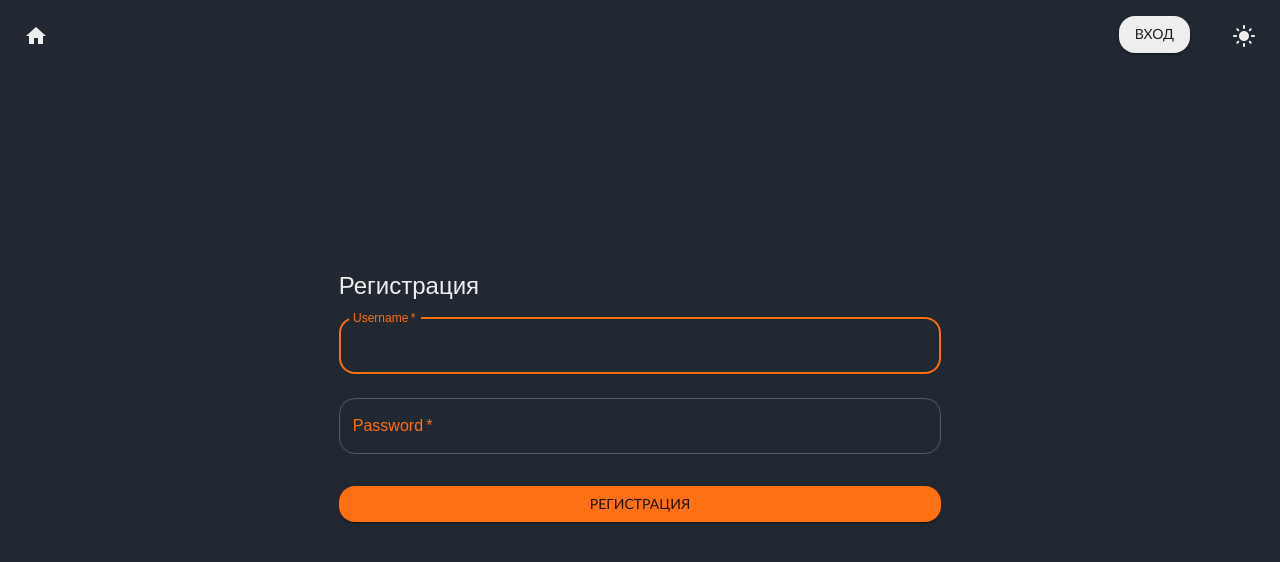
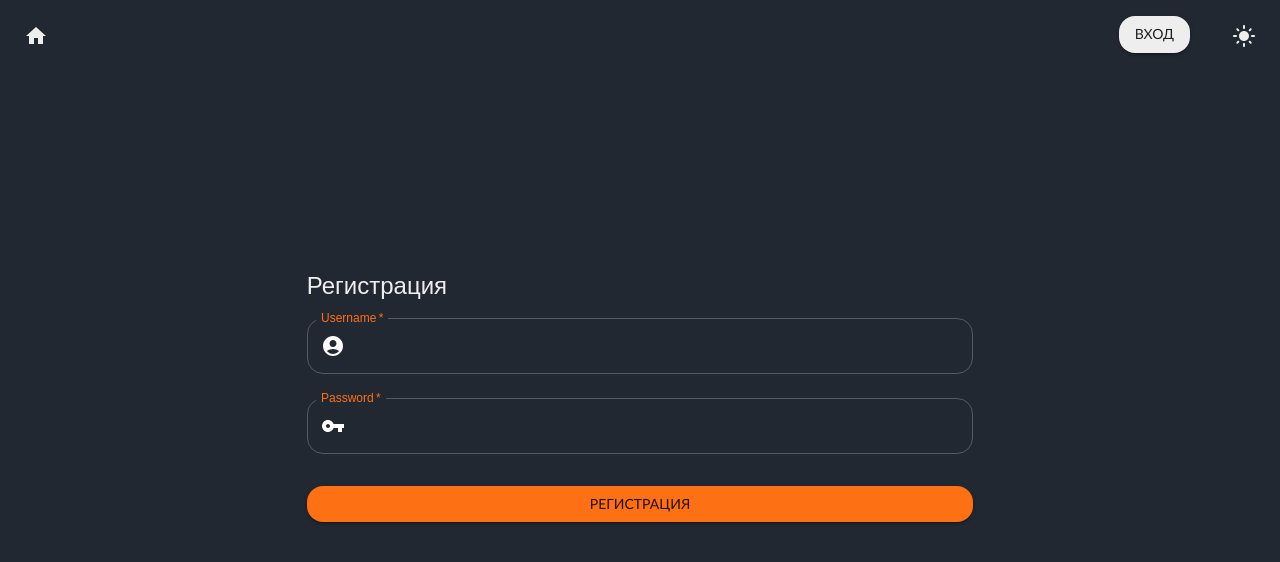
Before and after one commit to vbncursed/speed-typing-test, a React (Vite) app in the folder speed-typing-test/: page /register in a window 1280 px wide. Shown: the top 562 px of the page. Built offline with nearby package versions, Linux system fonts and the light colour scheme.

Commit message:
Changes to be committed: 	new file:   speed-typing-test/fonts/calibri-regular.woff2 	modified:   speed-typing-test/src/Login.tsx 	modified:   speed-typing-test/src/Profile.tsx 	modified:   speed-typing-test/src/Register.tsx

```diff
--- a/speed-typing-test/src/Login.tsx
+++ b/speed-typing-test/src/Login.tsx
@@ -1,5 +1,8 @@
 import React, { useState } from "react";
 import { Box, Button, TextField, Typography } from "@mui/material";
+import AccountCircle from "@mui/icons-material/AccountCircle";
+import InputAdornment from "@mui/material/InputAdornment";
+import VpnKeyIcon from "@mui/icons-material/VpnKey";
 import { useNavigate } from "react-router-dom";
 import axios from "axios";
 
@@ -47,9 +50,15 @@ const Login: React.FC<LoginProps> = ({ onLogin }) => {
         label="Username"
         name="username"
         autoComplete="username"
-        autoFocus
         value={username}
         onChange={(e) => setUsername(e.target.value)}
+        InputProps={{
+          startAdornment: (
+            <InputAdornment position="start">
+              <AccountCircle />
+            </InputAdornment>
+          ),
+        }}
       />
       <TextField
         margin="normal"
@@ -62,6 +71,13 @@ const Login: React.FC<LoginProps> = ({ onLogin }) => {
         autoComplete="current-password"
         value={password}
         onChange={(e) => setPassword(e.target.value)}
+        InputProps={{
+          startAdornment: (
+            <InputAdornment position="start">
+              <VpnKeyIcon />
+            </InputAdornment>
+          ),
+        }}
       />
       {error && (
         <Typography color="error" variant="body2">
--- a/speed-typing-test/src/Profile.tsx
+++ b/speed-typing-test/src/Profile.tsx
@@ -43,7 +43,7 @@ const Profile: React.FC = () => {
         );
         setTopResults(response.data);
       } catch (error) {
-        console.error("Ошибка при получении топа результатов:", error);
+        console.error(`Ошибка при получении топа результатов: ${error}`);
       }
     };
 
@@ -58,7 +58,10 @@ const Profile: React.FC = () => {
         );
         setUserResults(sortedResults);
       } catch (error) {
-        console.error("Ошибка при получении результатов пользователя:", error);
+        console.error(
+          `Ошибка при получении результатов пользователя: {}`,
+          error
+        );
       }
     };
 
--- a/speed-typing-test/src/Register.tsx
+++ b/speed-typing-test/src/Register.tsx
@@ -1,5 +1,8 @@
 import React, { useState } from "react";
 import { Box, Button, TextField, Typography } from "@mui/material";
+import AccountCircle from "@mui/icons-material/AccountCircle";
+import InputAdornment from "@mui/material/InputAdornment";
+import VpnKeyIcon from "@mui/icons-material/VpnKey";
 import { useNavigate } from "react-router-dom";
 import axios from "axios";
 
@@ -36,9 +39,15 @@ const Register: React.FC = () => {
         label="Username"
         name="username"
         autoComplete="username"
-        autoFocus
         value={username}
         onChange={(e) => setUsername(e.target.value)}
+        InputProps={{
+          startAdornment: (
+            <InputAdornment position="start">
+              <AccountCircle />
+            </InputAdornment>
+          ),
+        }}
       />
       <TextField
         margin="normal"
@@ -51,6 +60,13 @@ const Register: React.FC = () => {
         autoComplete="current-password"
         value={password}
         onChange={(e) => setPassword(e.target.value)}
+        InputProps={{
+          startAdornment: (
+            <InputAdornment position="start">
+              <VpnKeyIcon />
+            </InputAdornment>
+          ),
+        }}
       />
       {error && (
         <Typography color="error" variant="body2">
```
Also changed, not shown: speed-typing-test/fonts/calibri-regular.woff2 (added).
